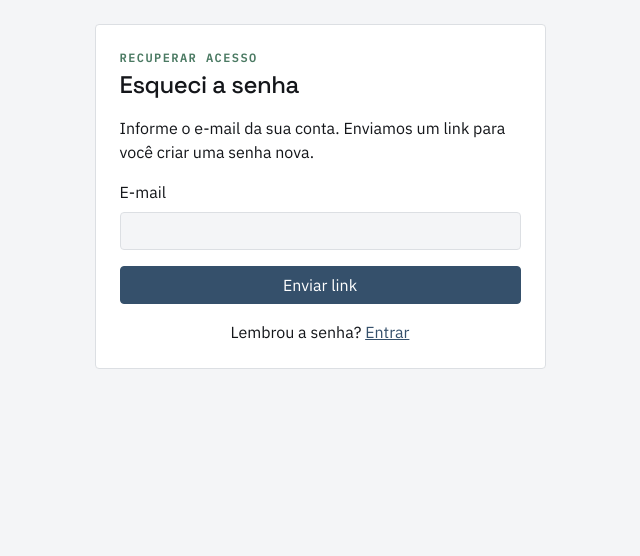
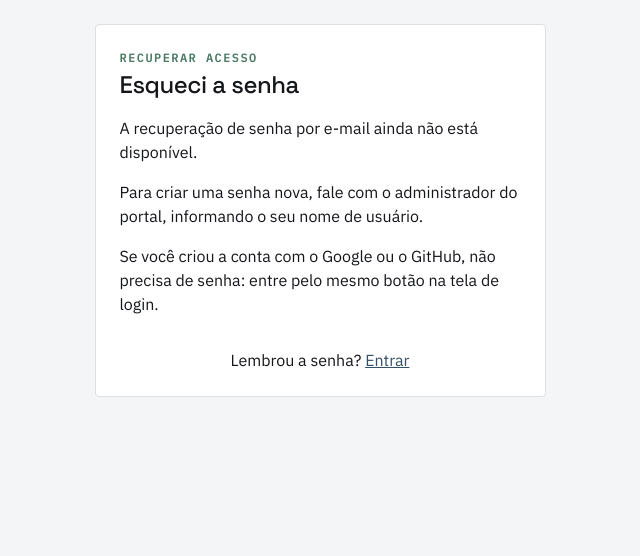
Before and after one commit to pagliarinimvp/portal-finquant, a Django app: page /contas/esqueci-a-senha/ in a window 1280 px wide. Shown: the part 57-613 px from the top of the page, without its empty margins (320-960 px from the left). Run offline with Django 5.2, Linux system fonts and the light colour scheme.

Commit message:
Aviso no lugar do pedido de senha enquanto o e-mail não sai
O Render gratuito bloqueia as portas SMTP, então o e-mail de recuperação
nunca chegava. Com RECUPERACAO_SENHA_ATIVA desligada (padrão), a tela pede
para falar com o administrador. Pendência do e-mail atualizada com a causa
e a do cold start fechada.

Co-Authored-By: Claude Opus 5.5 <noreply@anthropic.com>

```diff
--- a/config/settings.py
+++ b/config/settings.py
@@ -294,5 +294,11 @@ else:
 
 DEFAULT_FROM_EMAIL = env('DEFAULT_FROM_EMAIL', default='Portal FinQuant <webmaster@localhost>')
 
+# Liga o formulário de "esqueci a senha". Desligado, a tela pede para falar
+# com o administrador: o Render gratuito bloqueia as portas SMTP, então o
+# e-mail nunca sairia. Ligue junto com um envio que funcione (plano pago ou
+# serviço de e-mail por API).
+RECUPERACAO_SENHA_ATIVA = env.bool('RECUPERACAO_SENHA_ATIVA', default=False)
+
 # Validade do link de "esqueci a senha" (o padrão do Django é 3 dias).
 PASSWORD_RESET_TIMEOUT = 60 * 60 * 2
--- a/contas/urls.py
+++ b/contas/urls.py
@@ -13,7 +13,7 @@ urlpatterns = [
     path('minha-conta/', views.MinhaContaView.as_view(), name='minha_conta'),
     # Recuperação de senha com as views nativas do Django. Os success_url são
     # explícitos porque o padrão delas procura rotas sem o namespace `contas:`.
-    path('esqueci-a-senha/', auth_views.PasswordResetView.as_view(
+    path('esqueci-a-senha/', views.EsqueciSenhaView.as_view(
         form_class=RecuperarSenhaForm,
         template_name='contas/senha_esqueci.html',
         email_template_name='contas/email_senha.txt',
--- a/contas/views.py
+++ b/contas/views.py
@@ -1,4 +1,6 @@
+from django.conf import settings
 from django.contrib.auth import login
+from django.contrib.auth import views as auth_views
 from django.contrib.auth.mixins import LoginRequiredMixin
 from django.urls import reverse_lazy
 from django.views.generic import CreateView, TemplateView
@@ -27,3 +29,23 @@ class MinhaContaView(LoginRequiredMixin, TemplateView):
         contexto = super().get_context_data(**kwargs)
         contexto['avaliacoes'] = self.request.user.avaliacoes.all()
         return contexto
+
+
+class EsqueciSenhaView(auth_views.PasswordResetView):
+    """Pedido de senha nova, ou um aviso quando o portal não consegue enviar e-mail.
+
+    O Render gratuito bloqueia as portas SMTP: com o envio desligado
+    (RECUPERACAO_SENHA_ATIVA=False), a tela pede para falar com o
+    administrador em vez de prometer um e-mail que nunca chega.
+    """
+
+    def get_context_data(self, **kwargs):
+        contexto = super().get_context_data(**kwargs)
+        contexto['envio_ativo'] = settings.RECUPERACAO_SENHA_ATIVA
+        contexto['contato_email'] = settings.CONTATO_EMAIL
+        return contexto
+
+    def post(self, request, *args, **kwargs):
+        if not settings.RECUPERACAO_SENHA_ATIVA:
+            return self.get(request, *args, **kwargs)
+        return super().post(request, *args, **kwargs)
--- a/templates/contas/senha_esqueci.html
+++ b/templates/contas/senha_esqueci.html
@@ -8,6 +8,7 @@
         <div class="card p-4">
             <span class="fq-eyebrow">Recuperar acesso</span>
             <h1 class="h4 mb-3 mt-1">Esqueci a senha</h1>
+            {% if envio_ativo %}
             <p>Informe o e-mail da sua conta. Enviamos um link para você criar uma senha nova.</p>
             <form method="post">
                 {% csrf_token %}
@@ -18,6 +19,11 @@
                 </div>
                 <button type="submit" class="btn btn-primary w-100">Enviar link</button>
             </form>
+            {% else %}
+            <p>A recuperação de senha por e-mail ainda não está disponível.</p>
+            <p>Para criar uma senha nova, fale com o administrador do portal{% if contato_email %} pelo e-mail <a href="mailto:{{ contato_email }}">{{ contato_email }}</a>{% endif %}, informando o seu nome de usuário.</p>
+            <p>Se você criou a conta com o Google ou o GitHub, não precisa de senha: entre pelo mesmo botão na tela de login.</p>
+            {% endif %}
             <p class="mt-3 mb-0 text-center">
                 Lembrou a senha? <a href="{% url 'contas:login' %}">Entrar</a>
             </p>
```
Also changed, not shown: PENDENCIAS.md (+2 -7 lines), contas/tests.py (+16 -0 lines), README.md, 1 other file.
